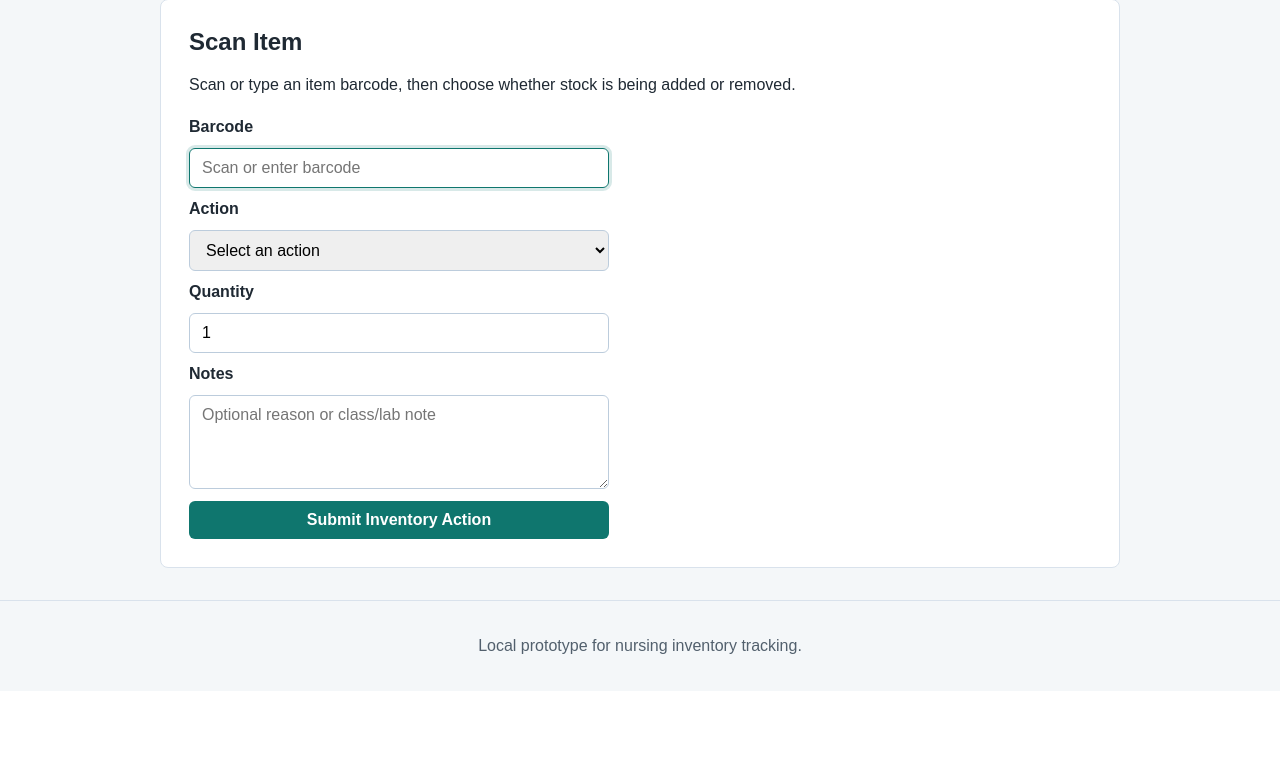
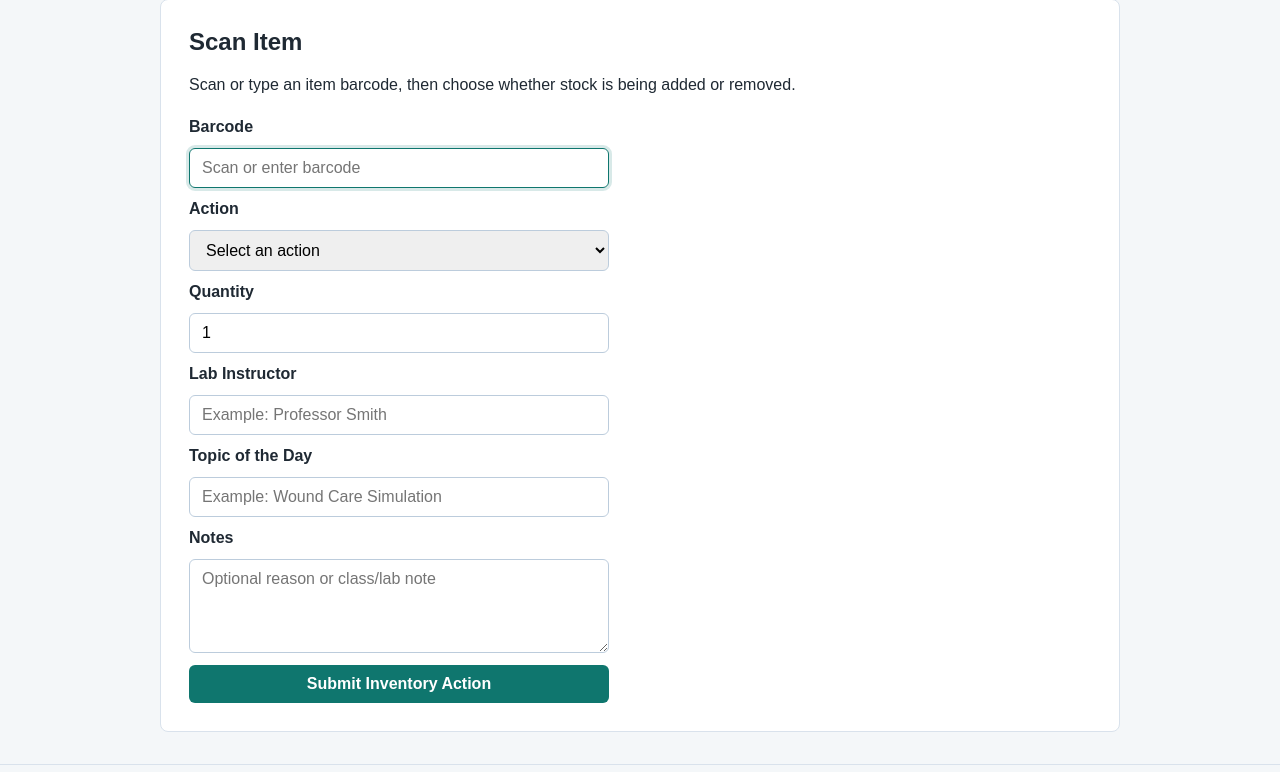
Before and after one commit to CS22M105/inventory_management_system, a Flask app: page /scan in a window 1280 px wide. Shown: the part 163-935 px from the top of the page. Before the commit the page ends 817 px from the top, so only its background shows below. Run offline with Flask 3, Linux system fonts and the light colour scheme; the visitor is signed in with stand-in values (Sample User, id 1); some libraries are stand-ins or nearby versions.

Commit message:
Add lab instructor and topic fields to transactions

```diff
--- a/app.py
+++ b/app.py
@@ -48,9 +48,11 @@ def get_db():
         # This allows us to access columns by name.
     return g.db
 
-def ensure_transaction_datetime_columns(db):
+def ensure_transaction_columns(db):
     db.execute("ALTER TABLE transactions ADD COLUMN IF NOT EXISTS transaction_date DATE")
     db.execute("ALTER TABLE transactions ADD COLUMN IF NOT EXISTS transaction_time TIME(0)")
+    db.execute("ALTER TABLE transactions ADD COLUMN IF NOT EXISTS lab_instructor TEXT")
+    db.execute("ALTER TABLE transactions ADD COLUMN IF NOT EXISTS topic_of_day TEXT")
     db.execute("ALTER TABLE transactions ALTER COLUMN transaction_date SET DEFAULT CURRENT_DATE")
     db.execute("ALTER TABLE transactions ALTER COLUMN transaction_time SET DEFAULT LOCALTIME(0)")
     db.execute(
@@ -173,7 +175,7 @@ def dashboard():
         return login_redirect
 
     db = get_db()
-    ensure_transaction_datetime_columns(db)
+    ensure_transaction_columns(db)
     total_items = db.execute("SELECT COUNT(*) AS total FROM items").fetchone()["total"]
     low_stock_items = db.execute(
         """
@@ -190,6 +192,8 @@ def dashboard():
             transactions.quantity,
             TO_CHAR(transactions.transaction_date, 'YYYY-MM-DD') AS transaction_date,
             TO_CHAR(transactions.transaction_time, 'HH24:MI:SS') AS transaction_time,
+            transactions.lab_instructor,
+            transactions.topic_of_day,
             items.name AS item_name,
             users.name AS user_name
         FROM transactions
@@ -298,6 +302,8 @@ def scan():
     if request.method == "POST":
         barcode = request.form.get("barcode", "").strip()
         transaction_type = request.form.get("transaction_type", "").strip()
+        lab_instructor = request.form.get("lab_instructor", "").strip()
+        topic_of_day = request.form.get("topic_of_day", "").strip()
         notes = request.form.get("notes", "").strip()
 
         try:
@@ -315,7 +321,7 @@ def scan():
             return render_template("scan.html", error="Quantity must be greater than zero."), 400
 
         db = get_db()
-        ensure_transaction_datetime_columns(db)
+        ensure_transaction_columns(db)
         item = db.execute(
             """
             SELECT id, name, quantity
@@ -349,10 +355,21 @@ def scan():
         )
         db.execute(
             """
-            INSERT INTO transactions (user_id, item_id, transaction_type, quantity, notes)
-            VALUES (%s, %s, %s, %s, %s)
+            INSERT INTO transactions (
+                user_id, item_id, transaction_type, quantity,
+                lab_instructor, topic_of_day, notes
+            )
+            VALUES (%s, %s, %s, %s, %s, %s, %s)
             """,
-            (session["user_id"], item["id"], transaction_type, quantity, notes),
+            (
+                session["user_id"],
+                item["id"],
+                transaction_type,
+                quantity,
+                lab_instructor,
+                topic_of_day,
+                notes,
+            ),
         )
         db.commit()
 
@@ -371,7 +388,7 @@ def transactions():
         return login_redirect
 
     db = get_db()
-    ensure_transaction_datetime_columns(db)
+    ensure_transaction_columns(db)
     transaction_rows = db.execute(
         """
         SELECT
@@ -380,6 +397,8 @@ def transactions():
             transactions.quantity,
             TO_CHAR(transactions.transaction_date, 'YYYY-MM-DD') AS transaction_date,
             TO_CHAR(transactions.transaction_time, 'HH24:MI:SS') AS transaction_time,
+            transactions.lab_instructor,
+            transactions.topic_of_day,
             transactions.notes,
             items.name AS item_name,
             items.barcode,
--- a/schema.sql
+++ b/schema.sql
@@ -34,6 +34,8 @@ CREATE TABLE transactions (
     created_at TIMESTAMP NOT NULL DEFAULT CURRENT_TIMESTAMP,
     transaction_date DATE NOT NULL DEFAULT CURRENT_DATE,
     transaction_time TIME(0) NOT NULL DEFAULT LOCALTIME(0),
+    lab_instructor TEXT,
+    topic_of_day TEXT,
     notes TEXT,
     FOREIGN KEY (user_id) REFERENCES users (id) ON DELETE RESTRICT,
     FOREIGN KEY (item_id) REFERENCES items (id) ON DELETE RESTRICT
--- a/templates/dashboard.html
+++ b/templates/dashboard.html
@@ -34,6 +34,8 @@
                 <th>Action</th>
                 <th>Item</th>
                 <th>Quantity</th>
+                <th>Lab Instructor</th>
+                <th>Topic</th>
                 <th>User</th>
             </tr>
         </thead>
@@ -45,6 +47,8 @@
                 <td>{{ transaction["transaction_type"] }}</td>
                 <td>{{ transaction["item_name"] }}</td>
                 <td>{{ transaction["quantity"] }}</td>
+                <td>{{ transaction["lab_instructor"] or "Not set" }}</td>
+                <td>{{ transaction["topic_of_day"] or "Not set" }}</td>
                 <td>{{ transaction["user_name"] }}</td>
             </tr>
             {% endfor %}
--- a/templates/scan.html
+++ b/templates/scan.html
@@ -43,6 +43,22 @@
             required
         >
 
+        <label for="lab_instructor">Lab Instructor</label>
+        <input
+            type="text"
+            id="lab_instructor"
+            name="lab_instructor"
+            placeholder="Example: Professor Smith"
+        >
+
+        <label for="topic_of_day">Topic of the Day</label>
+        <input
+            type="text"
+            id="topic_of_day"
+            name="topic_of_day"
+            placeholder="Example: Wound Care Simulation"
+        >
+
         <label for="notes">Notes</label>
         <textarea
             id="notes"
--- a/templates/transactions.html
+++ b/templates/transactions.html
@@ -21,6 +21,8 @@
                 <th>Item</th>
                 <th>Barcode</th>
                 <th>Quantity</th>
+                <th>Lab Instructor</th>
+                <th>Topic</th>
                 <th>User</th>
                 <th>Notes</th>
             </tr>
@@ -34,6 +36,8 @@
                 <td>{{ transaction["item_name"] }}</td>
                 <td>{{ transaction["barcode"] }}</td>
                 <td>{{ transaction["quantity"] }}</td>
+                <td>{{ transaction["lab_instructor"] or "Not set" }}</td>
+                <td>{{ transaction["topic_of_day"] or "Not set" }}</td>
                 <td>{{ transaction["user_name"] }}</td>
                 <td>{{ transaction["notes"] or "No notes" }}</td>
             </tr>
```
Also changed, not shown: PROGRESS_REPORT.md (+2 -0 lines).
